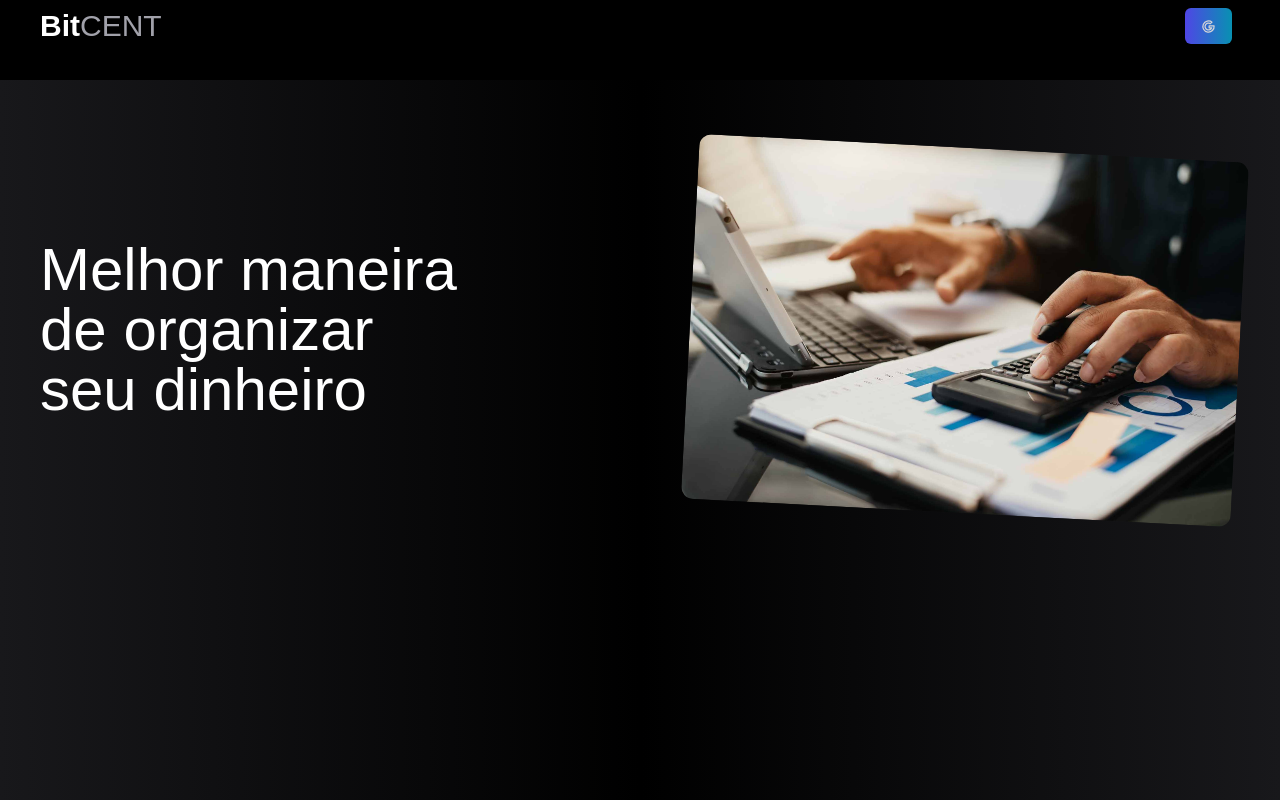
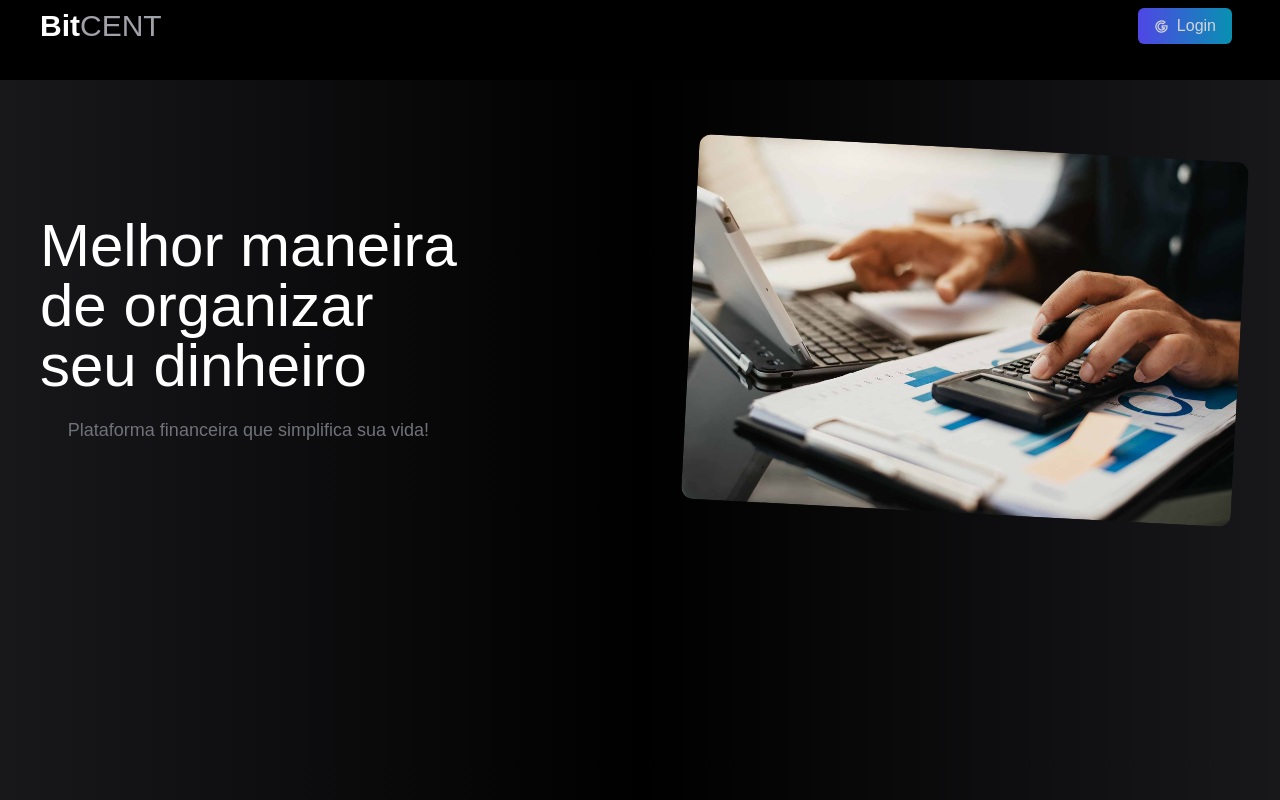
Before and after one commit to FredericoGSilva/bitcent, a Next.js app: page / in a window 1280 px wide. Built offline with nearby package versions, Linux system fonts and the light colour scheme.

Commit message:
Updating the subcomponent 'evidence' with an internal div containing a second sentence.

```diff
--- a/src/components/landing/evidence/Slogan.tsx
+++ b/src/components/landing/evidence/Slogan.tsx
@@ -13,8 +13,11 @@ export default function Slogan() {
     }
 
     return (
-        <div>
+        <div className="flex flex-col justify-center gap-5">
             {renderizarFrasePrincipal()}
+            <div className="text-sm lg:text-lg font-thin text-zinc-500 text-center sm:text-le">
+                Plataforma financeira que simplifica sua vida!
+            </div>
         </div>
     )
 }
--- a/src/components/landing/header/MenuLogin.tsx
+++ b/src/components/landing/header/MenuLogin.tsx
@@ -10,6 +10,7 @@ export default function MenuLogin() {
       <MenuItem onClick={loginGoogle} className="bg-gradient-to-r from-indigo-600 to-cyan-600">
         <div className="flex items-center gap-2">
           <IconBrandGoogle size={15} />
+          <span>Login</span>
         </div>
       </MenuItem>
     </div>
```
